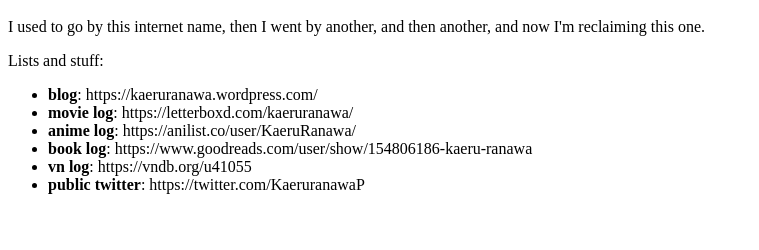
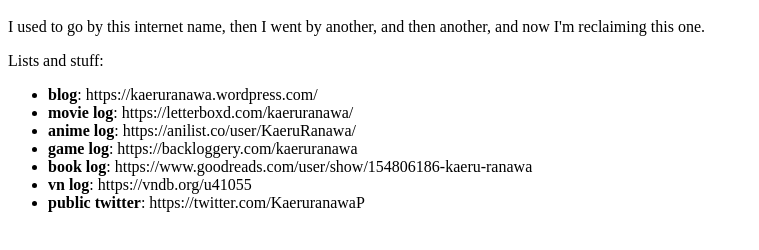
Before and after one commit to kaeruranawa/kaeruranawa.github.io, a plain HTML site: page index.html in a window 1280 px wide. Shown: the part 48-298 px from the top of the page, without its empty margins (0-759 px from the left). Drawn offline with Linux system fonts and the light colour scheme.

Commit message:
Update index.html

```diff
--- a/index.html
+++ b/index.html
@@ -10,6 +10,7 @@
       <li><strong>blog</strong>: https://kaeruranawa.wordpress.com/</li>
       <li><strong>movie log</strong>: https://letterboxd.com/kaeruranawa/</li>
       <li><strong>anime log</strong>: https://anilist.co/user/KaeruRanawa/</li>
+      <li><strong>game log</strong>: https://backloggery.com/kaeruranawa</li>
       <li><strong>book log</strong>: https://www.goodreads.com/user/show/154806186-kaeru-ranawa</li>
       <li><strong>vn log</strong>: https://vndb.org/u41055</li>
       <li><strong>public twitter</strong>: https://twitter.com/KaeruranawaP</li>
```
